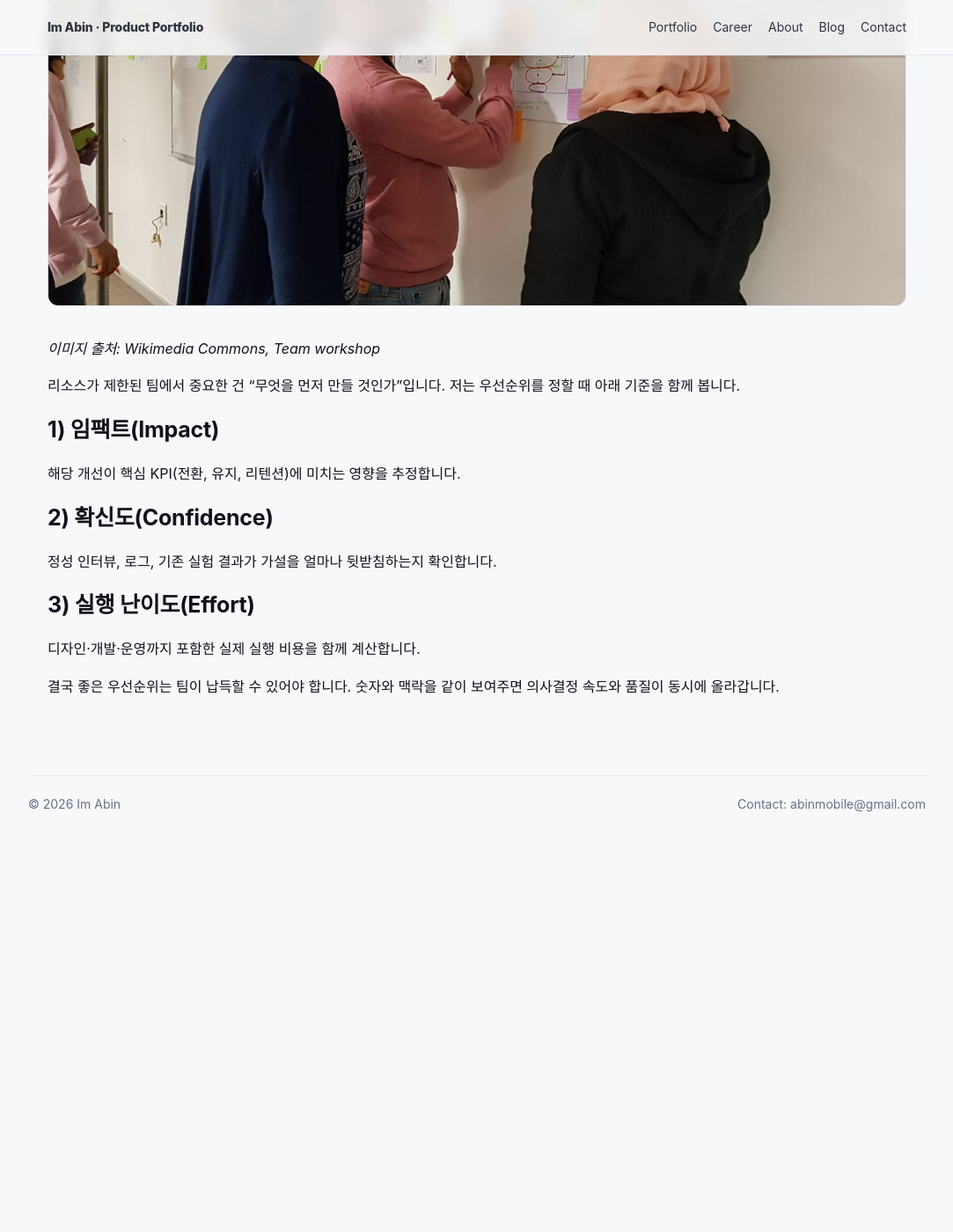
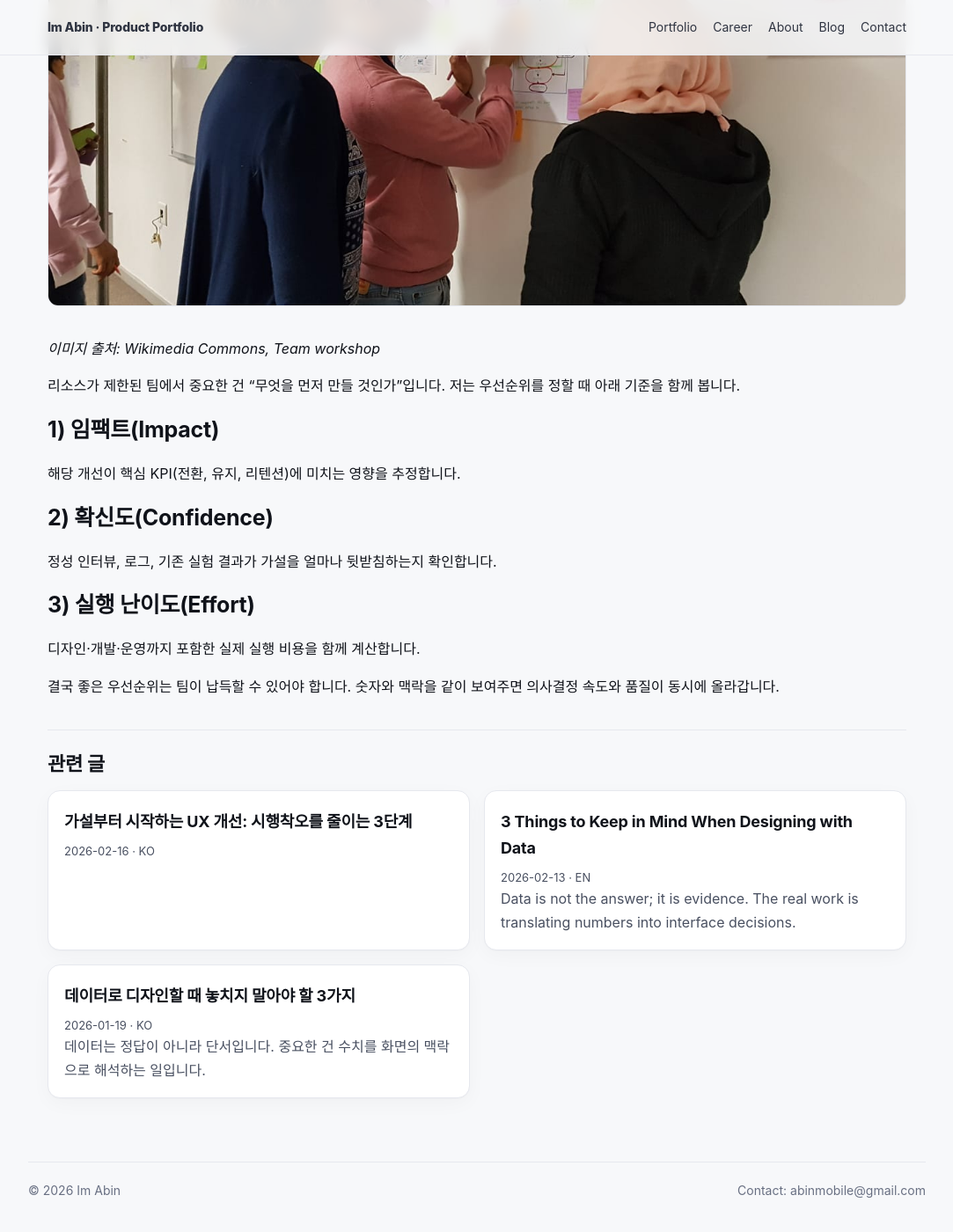
Before and after one commit to ima-bin/ima-bin.github.io, a Jekyll site: the page built from _posts/2026-02-16-data-driven-design-prioritization-ko.md, in a window 1280 px wide and 1400 px high, scrolled down 419 px. Shown: the whole window at 88% size, without its empty margins (98-1181 px from the left). Built offline with Jekyll 4.4.1, drawn with Linux system fonts in a browser that asks for light colours; our own code applies the rules of GitHub Pages for plain Markdown files; before the commit the page ends 1380 px from its top, so only the background shows below that.

Commit message:
Add SEO metadata, OG tags, and related posts section

```diff
--- a/_config.yml
+++ b/_config.yml
@@ -1,6 +1,8 @@
 title: "Im Abin | Product Designer Portfolio"
 description: "Data-driven Product Designer / Product Owner"
 lang: ko-KR
+url: "https://ima-bin.github.io"
+og_image: "/assets/blog/analytics-dashboard.jpg"
 
 collections:
   projects:
--- a/_layouts/default.html
+++ b/_layouts/default.html
@@ -3,8 +3,31 @@
 <head>
   <meta charset="utf-8" />
   <meta name="viewport" content="width=device-width, initial-scale=1" />
+
+  {% assign meta_title = page.title | default: site.title %}
+  {% assign meta_description = page.description | default: site.description %}
+  {% assign canonical_url = page.url | absolute_url %}
+  {% assign og_image_path = page.og_image | default: site.og_image %}
+  {% if og_image_path %}
+    {% assign og_image_url = og_image_path | absolute_url %}
+  {% endif %}
+
   <title>{% if page.title %}{{ page.title }} | {% endif %}{{ site.title }}</title>
-  <meta name="description" content="{{ site.description }}" />
+  <meta name="description" content="{{ meta_description | escape }}" />
+  <link rel="canonical" href="{{ canonical_url }}" />
+
+  <meta property="og:type" content="website" />
+  <meta property="og:site_name" content="{{ site.title | escape }}" />
+  <meta property="og:title" content="{{ meta_title | escape }}" />
+  <meta property="og:description" content="{{ meta_description | escape }}" />
+  <meta property="og:url" content="{{ canonical_url }}" />
+  {% if og_image_url %}<meta property="og:image" content="{{ og_image_url }}" />{% endif %}
+
+  <meta name="twitter:card" content="{% if og_image_url %}summary_large_image{% else %}summary{% endif %}" />
+  <meta name="twitter:title" content="{{ meta_title | escape }}" />
+  <meta name="twitter:description" content="{{ meta_description | escape }}" />
+  {% if og_image_url %}<meta name="twitter:image" content="{{ og_image_url }}" />{% endif %}
+
   <link rel="icon" type="image/png" sizes="32x32" href="{{ '/assets/images/favicon-32.png' | relative_url }}" />
   <link rel="apple-touch-icon" sizes="180x180" href="{{ '/assets/images/apple-touch-icon.png' | relative_url }}" />
   <link rel="stylesheet" href="{{ '/assets/css/style.css' | relative_url }}" />
--- a/_layouts/post.html
+++ b/_layouts/post.html
@@ -5,4 +5,20 @@ layout: default
   <h1 class="h1">{{ page.title }}</h1>
   <p class="meta">{{ page.date | date: "%Y-%m-%d" }} · {{ page.lang_label }}</p>
   {{ content }}
+
+  {% assign related_posts = site.posts | where_exp: 'post', 'post.url != page.url' | limit: 3 %}
+  {% if related_posts.size > 0 %}
+  <section class="related-posts">
+    <h2>관련 글</h2>
+    <div class="grid">
+      {% for post in related_posts %}
+      <article class="card">
+        <h3><a href="{{ post.url | relative_url }}">{{ post.title }}</a></h3>
+        <p class="meta">{{ post.date | date: "%Y-%m-%d" }} · {{ post.lang_label }}</p>
+        <p>{{ post.excerpt | strip_html | truncate: 120 }}</p>
+      </article>
+      {% endfor %}
+    </div>
+  </section>
+  {% endif %}
 </article>
--- a/_posts/2026-02-16-data-driven-design-prioritization-ko.md
+++ b/_posts/2026-02-16-data-driven-design-prioritization-ko.md
@@ -2,6 +2,8 @@
 title: "디자인 우선순위, 감이 아니라 데이터로 정하는 방법"
 date: 2026-02-16 11:06:00 +0900
 lang_label: "KO"
+description: "Impact·Confidence·Effort 기준으로 디자인 우선순위를 정하고 팀 합의를 빠르게 만드는 데이터 기반 의사결정 방법을 정리합니다."
+og_image: "/assets/blog/team-workshop.jpg"
 ---
 ![팀 워크숍 장면](/assets/blog/team-workshop.jpg)
 
--- a/_posts/2026-02-16-hypothesis-driven-ux-improvement-ko.md
+++ b/_posts/2026-02-16-hypothesis-driven-ux-improvement-ko.md
@@ -2,6 +2,8 @@
 title: "가설부터 시작하는 UX 개선: 시행착오를 줄이는 3단계"
 date: 2026-02-16 11:05:00 +0900
 lang_label: "KO"
+description: "문제 정의부터 가설 설정, 실험 학습 기록까지 UX 개선 시행착오를 줄이는 실무 3단계 프레임워크를 소개합니다."
+og_image: "/assets/blog/analytics-dashboard.jpg"
 ---
 ![분석 대시보드 예시 이미지](/assets/blog/analytics-dashboard.jpg)
 
--- a/assets/css/style.css
+++ b/assets/css/style.css
@@ -63,6 +63,8 @@ a:hover{text-decoration:underline}
 .badge{display:inline-block;border:1px solid #d8ddea;border-radius:999px;padding:4px 10px;font-size:12px;color:#47506a;margin-right:6px;margin-top:6px;background:#fff}
 .section img{width:100%;height:auto;border-radius:12px;border:1px solid var(--line);margin:12px 0}
 .section ul{padding-left:20px}
+.related-posts{margin-top:36px;padding-top:20px;border-top:1px solid var(--line)}
+.related-posts h2{margin:0 0 12px;font-size:22px}
 .zoomable-image{cursor:zoom-in;transition:transform .15s ease, box-shadow .15s ease}
 .zoomable-image:hover{transform:translateY(-1px);box-shadow:0 8px 18px rgba(16,19,26,.12)}
 
```
